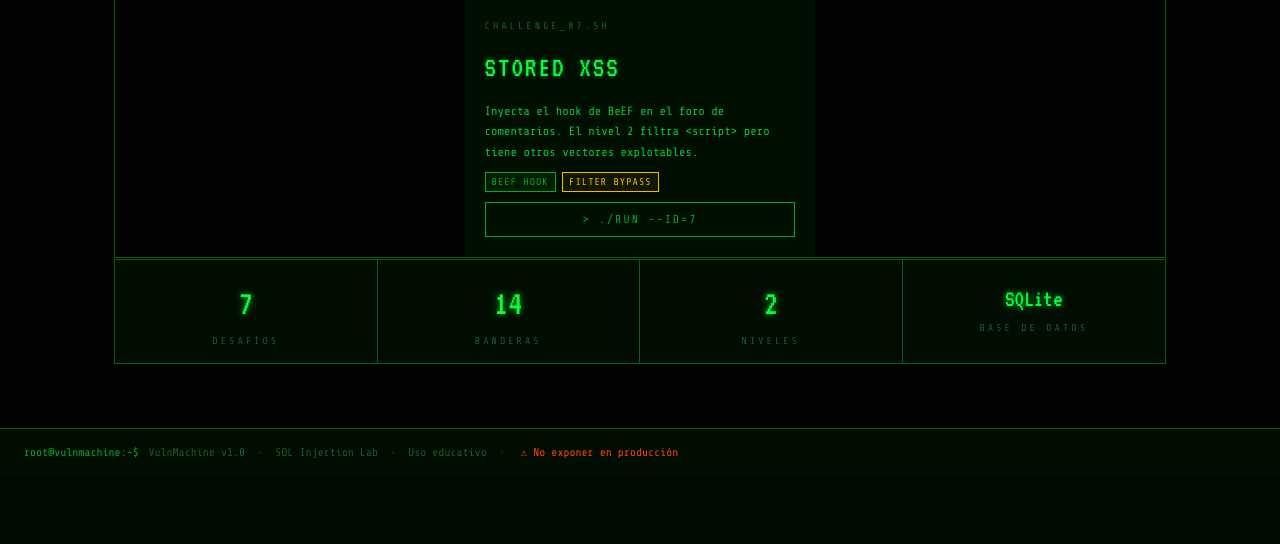
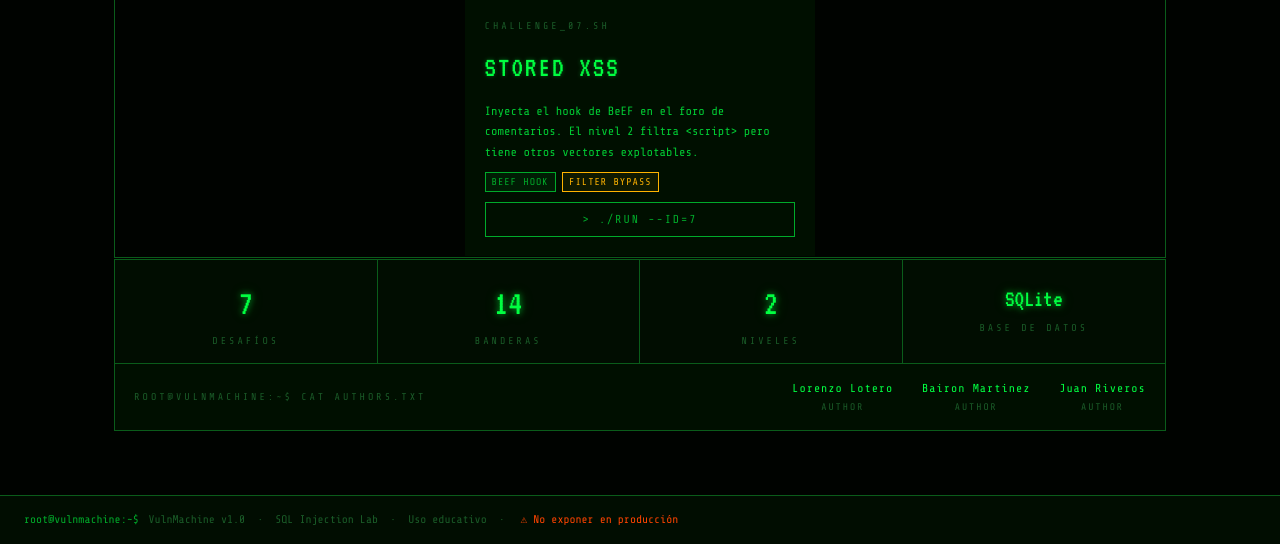
Before and after one commit to lorenzoo99/VulnMachine, a Flask app: page / in a window 1280 px wide. Shown: the part 1009-1553 px from the top of the page. Before the commit the page ends 1467 px from the top, so only its background shows below. Run offline with Flask 3, Linux system fonts and the light colour scheme.

Commit message:
Add BeEF hints to C7 levels and authors section to homepage
https://claude.ai/code/session_01W5MYboXqtg5ABCXsShd4Vp

```diff
--- a/templates/index.html
+++ b/templates/index.html
@@ -160,4 +160,25 @@
   </div>
 </div>
 
+<!-- Authors -->
+<div style="border:1px solid var(--border); border-top:none; background:var(--card); padding:0.9rem 1.2rem; display:flex; align-items:center; justify-content:space-between; flex-wrap:wrap; gap:0.6rem;">
+  <div style="font-size:0.62rem; color:var(--muted); letter-spacing:3px; text-transform:uppercase;">
+    root@vulnmachine:~$ cat authors.txt
+  </div>
+  <div style="display:flex; gap:1.8rem; flex-wrap:wrap;">
+    <div style="text-align:center;">
+      <div style="font-family:var(--font-mono); font-size:0.72rem; color:var(--green); letter-spacing:1px;">Lorenzo Lotero</div>
+      <div style="font-size:0.6rem; color:var(--muted); letter-spacing:2px; text-transform:uppercase; margin-top:0.15rem;">author</div>
+    </div>
+    <div style="text-align:center;">
+      <div style="font-family:var(--font-mono); font-size:0.72rem; color:var(--green); letter-spacing:1px;">Bairon Martinez</div>
+      <div style="font-size:0.6rem; color:var(--muted); letter-spacing:2px; text-transform:uppercase; margin-top:0.15rem;">author</div>
+    </div>
+    <div style="text-align:center;">
+      <div style="font-family:var(--font-mono); font-size:0.72rem; color:var(--green); letter-spacing:1px;">Juan Riveros</div>
+      <div style="font-size:0.6rem; color:var(--muted); letter-spacing:2px; text-transform:uppercase; margin-top:0.15rem;">author</div>
+    </div>
+  </div>
+</div>
+
 {% endblock %}
```
Also changed, not shown: templates/c7_level1.html (+9 -0 lines), templates/c7_level2.html (+10 -0 lines).
